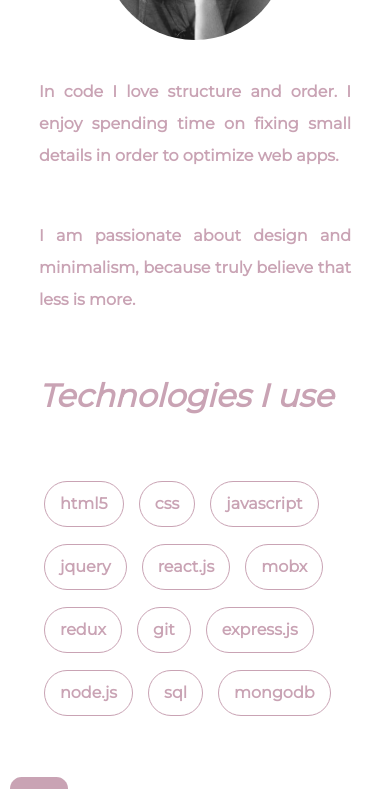
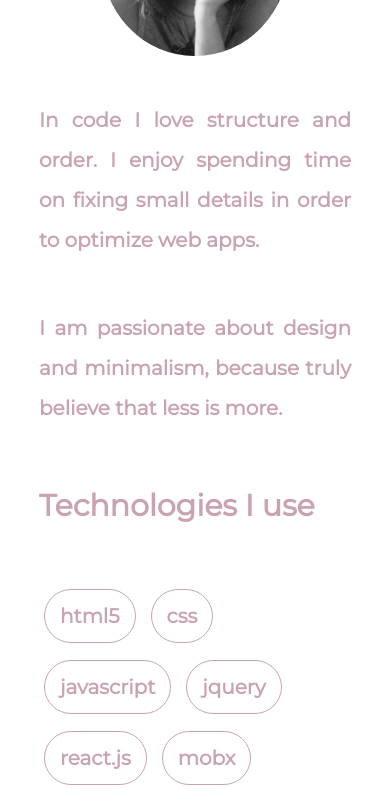
Before and after one commit to AniKatya/personal-website, a React (Create React App) app: page / in a window 390 px wide. Shown: the part 1156-1945 px from the top of the page. Built offline with nearby package versions, Linux system fonts and the light colour scheme.

Commit message:
fixed layers and font-size in mobile

```diff
--- a/src/App.scss
+++ b/src/App.scss
@@ -10,7 +10,7 @@
   font-weight: bold;
 }
 /**/
-@media (min-width: 300px) {
+@media (min-width: 0px) {
   .header {
     font-size: 4rem;
     padding-top: 30%;
@@ -21,7 +21,7 @@
     z-index: 0;
   }
   .icons {
-    font-size: 1.5rem !important;
+    font-size: 2.75rem !important;
   }
   .left-side,
   .right-side {
@@ -33,6 +33,11 @@
     padding-left: 15%;
     position: absolute;
     bottom: 30px;
+  }
+  .right-side,
+  .labels,
+  .project-title {
+    font-size: 1.25rem !important;
   }
 }
 
--- a/src/components/About/AboutRight.js
+++ b/src/components/About/AboutRight.js
@@ -30,9 +30,9 @@ export default function AboutRight(props) {
         <div className="paragraph">
           I am passionate about design and minimalism, because truly believe that less is more.
         </div>
-        <h1 className="paragraph">
-          <i>Technologies I use</i>
-        </h1>
+        <h2 className="paragraph">
+          Technologies I use
+        </h2>
         {tags.map((tech) => (
           <div className="tech-tag">{tech}</div>
         ))}
```
